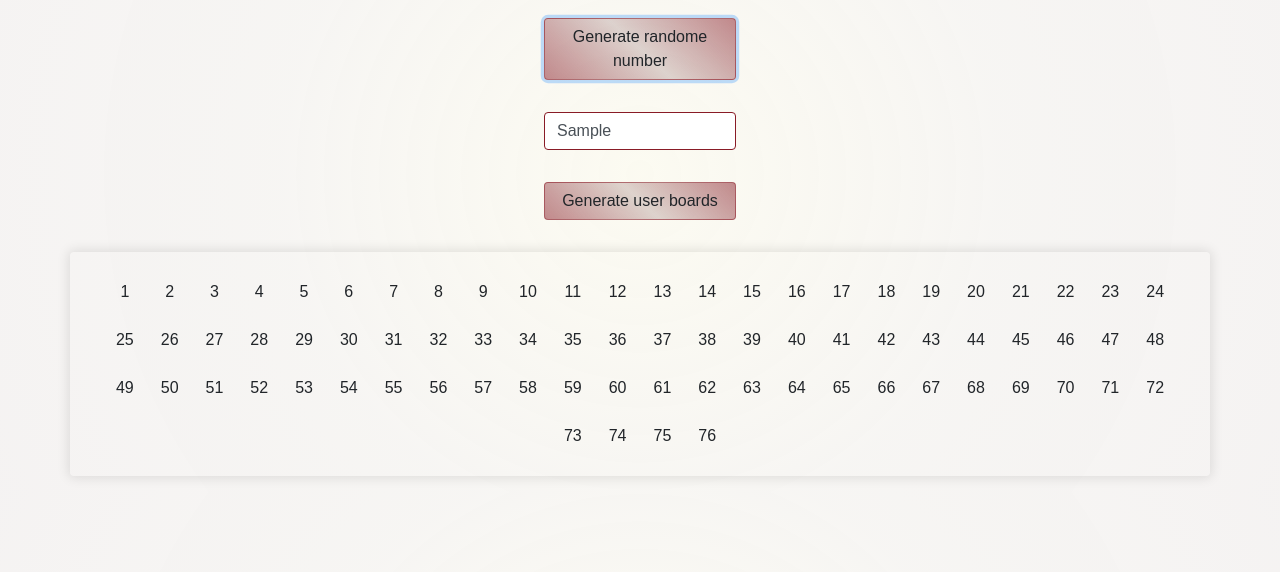
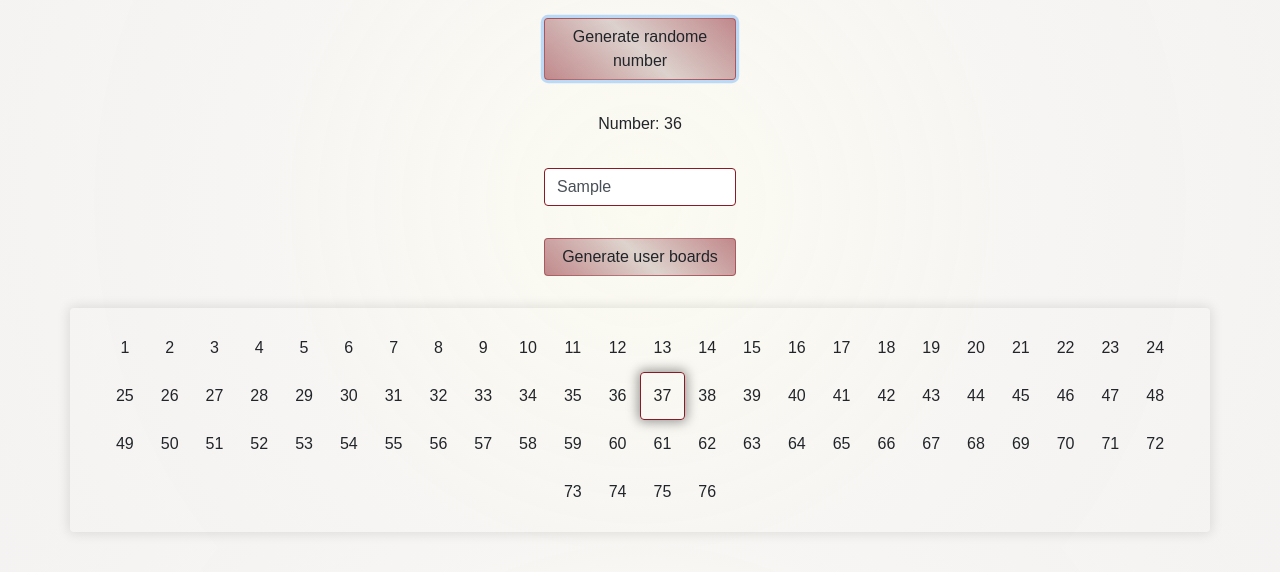
Before and after one commit to RobertaMatera/BINGO-BOARD, a plain HTML site: page index.html in a window 1280 px wide. Both pictures are taken after typing "Sample" into the empty fields and a click on the button "Generate randome number". Shown: the part 144-716 px from the top of the page. Drawn offline with nearby package versions, Linux system fonts and the light colour scheme; a web font is replaced by a local one.

Commit message:
bingo -> generate random number without repetition and highlight same bingo cell

```diff
--- a/index.html
+++ b/index.html
@@ -30,7 +30,10 @@
         </div>
         <div class="row">
             <div class="col-12 my-3">
-                <button type="button" class="btn btn-custom">Generate randome number</button>
+                <button id="random-btn" type="button" class="btn btn-custom">Generate randome number</button>
+            </div>
+            <div id="randNumbDiv" class="col-12 my-3">
+
             </div>
             <div class="col-12 my-3">
                     <input type="text" class="form-control" placeholder="Username" aria-label="Username" aria-describedby="addon-wrapping">
--- a/index.js
+++ b/index.js
@@ -6,6 +6,37 @@ const generateMainBoard = () => {
     }
 }
 
+const fillArray = () => {
+    const arr = []
+    for (let i = 0; i < 76; i++) {
+        arr.push(i)
+    }
+    return arr
+}
+
+const getRandomArray = (range) => {
+    const randIndex = Math.floor(Math.random() * range.length)
+    const random = range.splice(randIndex, 1)[0]
+    return random
+}
+
+const generateRandomNumber = (range) => {
+    const randomNumb = getRandomArray(range)
+    const randNumbDiv = document.getElementById('randNumbDiv')
+    randNumbDiv.innerText = "Number: " + randomNumb
+
+    const cells = document.querySelectorAll('.main-board .cell')
+    cells[randomNumb].classList.add('highlight')
+}
+
 window.onload = function () {
     generateMainBoard()
+
+    const randomBtn = document.getElementById('random-btn')
+
+    const range = fillArray()
+
+    randomBtn.addEventListener('click', function () {
+        generateRandomNumber(range)
+    })
 }
--- a/mystyle.css
+++ b/mystyle.css
@@ -70,10 +70,17 @@ h1 {
     align-items: center;
 }
 
-.cell:hover {
+/* .cell:hover {
     border: var(--border-style);
     cursor: pointer;
     border-radius: .25rem;
     -webkit-box-shadow: 0px 0px 12px 2px rgba(0,0,0,0.4);
     box-shadow: 0px 0px 12px 2px rgba(0, 0, 0, 0.4);
+} */
+
+.highlight {
+    border: var(--border-style);
+    border-radius: .25rem;
+    -webkit-box-shadow: 0px 0px 12px 2px rgba(0,0,0,0.4);
+    box-shadow: 0px 0px 12px 2px rgba(0, 0, 0, 0.4);
 }
```
